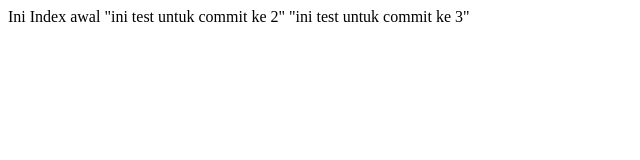
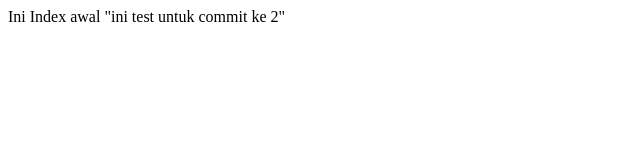
Before and after one commit to khariri/belajar-git, a plain HTML site: page index.html in a window 1280 px wide. Shown: the whole page, without its empty margins (0-640 px from the left). Drawn offline with Linux system fonts and the light colour scheme.

Commit message:
commit perubahan ke 2 lagi

```diff
--- a/index.html
+++ b/index.html
@@ -5,6 +5,5 @@ Ini Index awal
 
 
 "ini test untuk commit ke 2"
-"ini test untuk commit ke 3"
 </body>
 </html>
```
